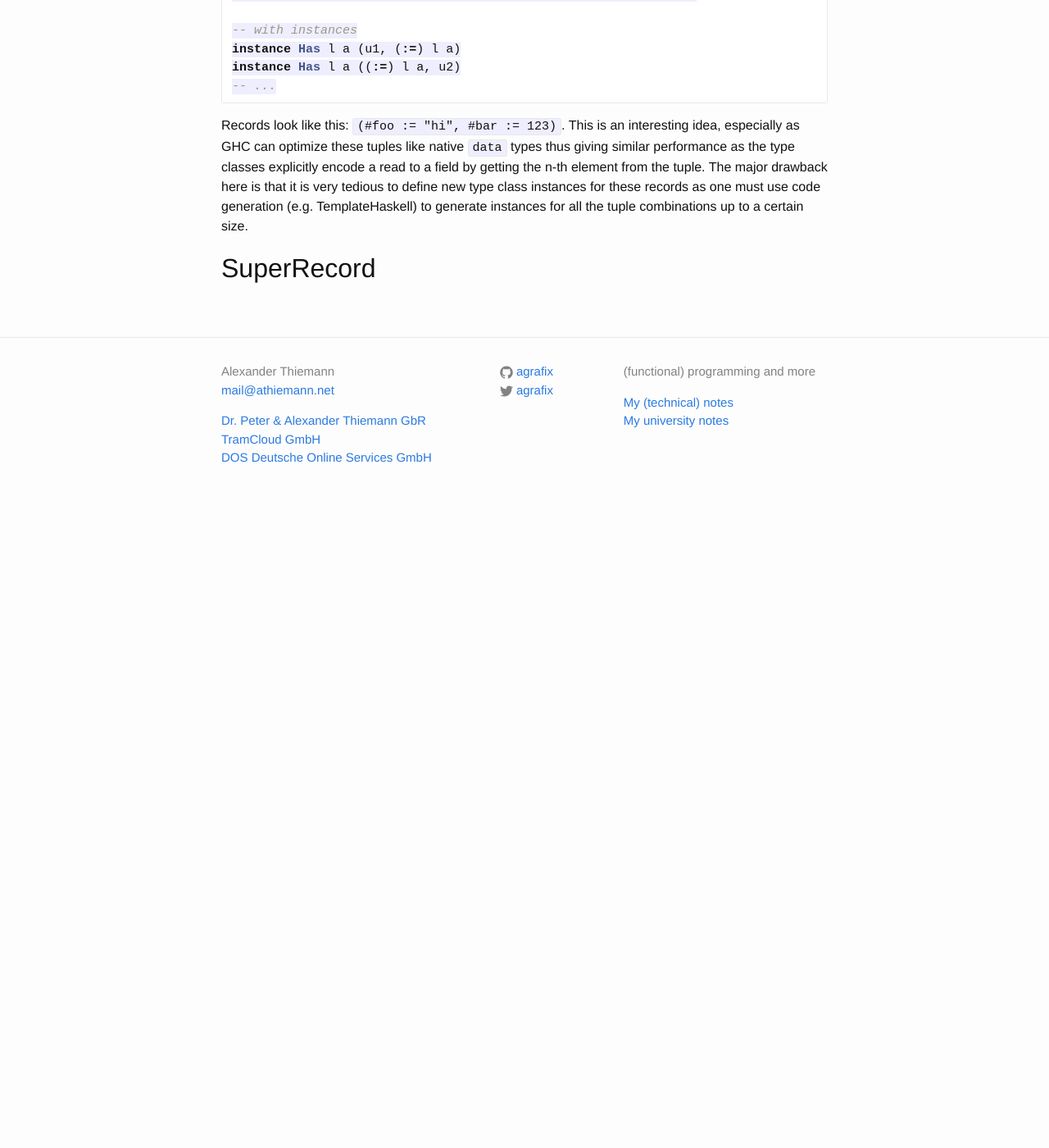
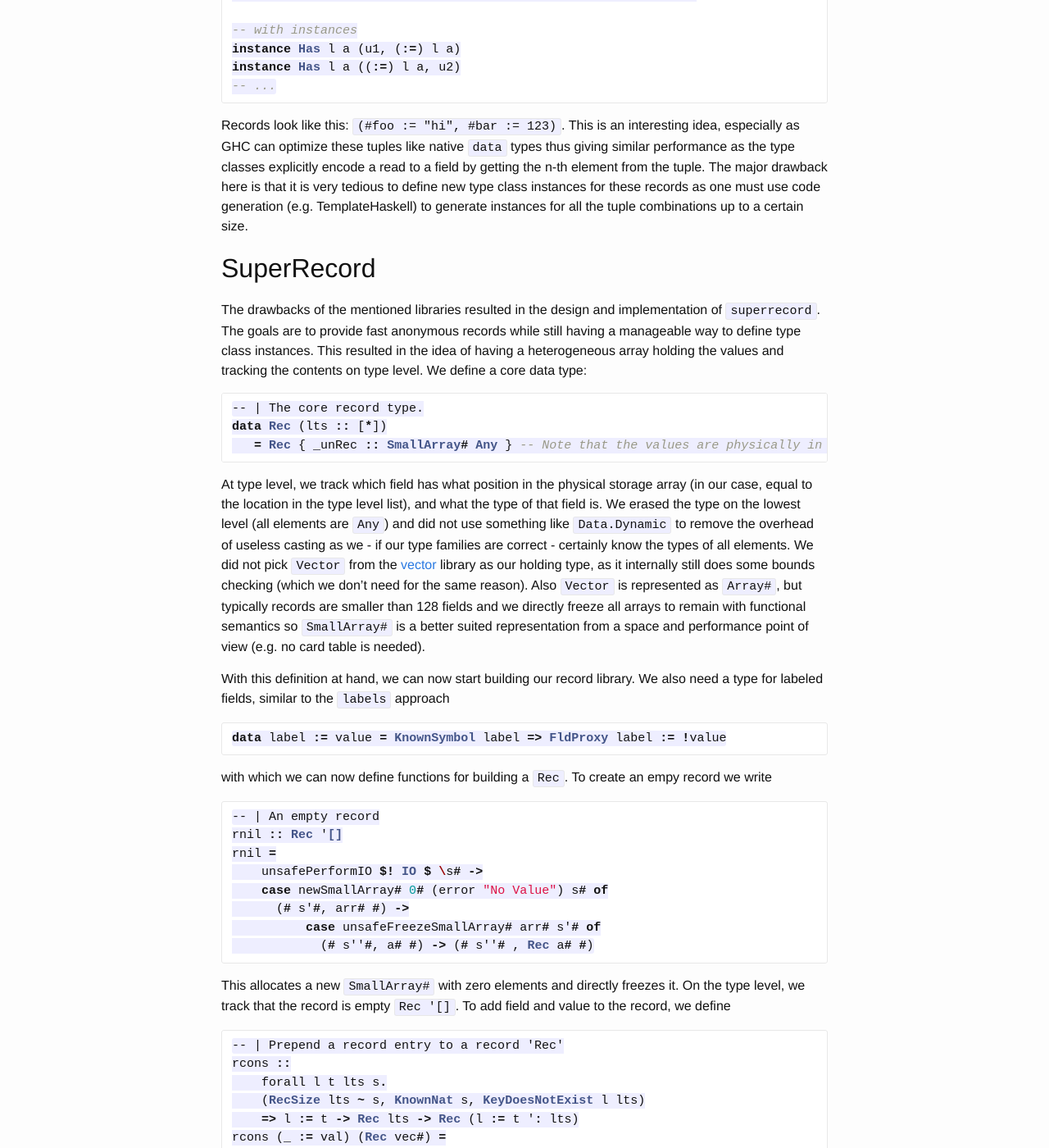
Before and after one commit to agrafix/homepage, a Jekyll site: the page built from _posts/2017-07-02-superrecord.md, in a window 1280 px wide and 1400 px high, scrolled down 6803 px. Shown: the whole window at 82% size. Built offline with Jekyll 4.4.1, drawn with Linux system fonts in a browser that asks for light colours; before the commit the page ends 7433 px from its top, so only the background shows below that; some of the changed text lies outside the part shown.

Commit message:
superrecord wip

````diff
--- a/_posts/2017-07-02-superrecord.md
+++ b/_posts/2017-07-02-superrecord.md
@@ -265,9 +265,83 @@ Records look like this: `(#foo := "hi", #bar := 123)`. This is an interesting id
 
 ## SuperRecord
 
+The drawbacks of the mentioned libraries resulted in the design and implementation of `superrecord`. The goals are to provide fast anonymous records while still having a manageable way to define type class instances. This resulted in the idea of having a heterogeneous array holding the values and tracking the contents on type level. We define a core data type:
+
+```haskell
+-- | The core record type.
+data Rec (lts :: [*])
+   = Rec { _unRec :: SmallArray# Any } -- Note that the values are physically in reverse order
+```
+
+At type level, we track which field has what position in the physical storage array (in our case, equal to the location in the type level list), and what the type of that field is. We erased the type on the lowest level (all elements are `Any`) and did not use something like `Data.Dynamic` to remove the overhead of useless casting as we - if our type families are correct - certainly know the types of all elements. We did not pick `Vector` from the [vector][vector] library as our holding type, as it internally still does some bounds checking (which we don't need for the same reason). Also `Vector` is represented as `Array#`, but typically records are smaller than 128 fields and we directly freeze all arrays to remain with functional semantics so `SmallArray#` is a better suited representation from a space and performance point of view (e.g. no card table is needed).
+
+With this definition at hand, we can now start building our record library. We also need a type for labeled fields, similar to the `labels` approach
+
+```haskell
+data label := value = KnownSymbol label => FldProxy label := !value
+```
+
+with which we can now define functions for building a `Rec`. To create an empy record we write
+
+```haskell
+-- | An empty record
+rnil :: Rec '[]
+rnil =
+    unsafePerformIO $! IO $ \s# ->
+    case newSmallArray# 0# (error "No Value") s# of
+      (# s'#, arr# #) ->
+          case unsafeFreezeSmallArray# arr# s'# of
+            (# s''#, a# #) -> (# s''# , Rec a# #)
+```
+
+This allocates a new `SmallArray#` with zero elements and directly freezes it. On the type level, we
+track that the record is empty `Rec '[]`. To add field and value to the record, we define
+
+```haskell
+-- | Prepend a record entry to a record 'Rec'
+rcons ::
+    forall l t lts s.
+    (RecSize lts ~ s, KnownNat s, KeyDoesNotExist l lts)
+    => l := t -> Rec lts -> Rec (l := t ': lts)
+rcons (_ := val) (Rec vec#) =
+    unsafePerformIO $! IO $ \s# ->
+    case newSmallArray# newSize# (error "No value") s# of
+      (# s'#, arr# #) ->
+          case copySmallArray# vec# 0# arr# 0# size# s'# of
+            s''# ->
+                case writeSmallArray# arr# size# (unsafeCoerce# val) s''# of
+                  s'''# ->
+                      case unsafeFreezeSmallArray# arr# s'''# of
+                        (# s''''#, a# #) -> (# s''''#, Rec a# #)
+    where
+        !(I# newSize#) = size + 1
+        !(I# size#) = size
+        size = fromIntegral $ natVal' (proxy# :: Proxy# s)
+```
+
+This allocates a new `SmallArray#`, which is one larger that the given array, copies all the
+elements (physically pointers) into the new array and writes the new element into the free slot. Finally, the array is frozen again. At type level, we check that the provided key `l` does not already exist in the existing record `Rec lts`
+
+```haskell
+type family KeyDoesNotExist (l :: Symbol) (lts :: [*]) :: Constraint where
+    KeyDoesNotExist l '[] = 'True ~ 'True
+    KeyDoesNotExist q (l := t ': lts) = KeyDoesNotExist q lts
+```
+
+and we compute the size of the existing record
+
+```haskell
+type family RecSize (lts :: [*]) :: Nat where
+    RecSize '[] = 0
+    RecSize (l := t ': lts) = 1 + RecSize lts
+```
+
+Finally, we add the label and the new fields type to our record type and get `Rec (l := t ': lts)`. Note that the physicall order of the element is the reverse of the order on type level. There's no up or downside here, we could also copy the old array to an offset `1` and write the new element to position `0`. We only need to keep this in mind when combining two records and reading/writing to them.
+
 [reader-t-pattern]: https://www.fpcomplete.com/blog/2017/06/readert-design-pattern
 [schematic]: https://github.com/dredozubov/schematic
 [vinyl]: https://hackage.haskell.org/package/vinyl
 [bookkeeper]: https://hackage.haskell.org/package/bookkeeper
 [rawr]: http://hackage.haskell.org/package/rawr
 [labels]: http://hackage.haskell.org/package/labels
+[vector]: http://hackage.haskell.org/package/vector
````
